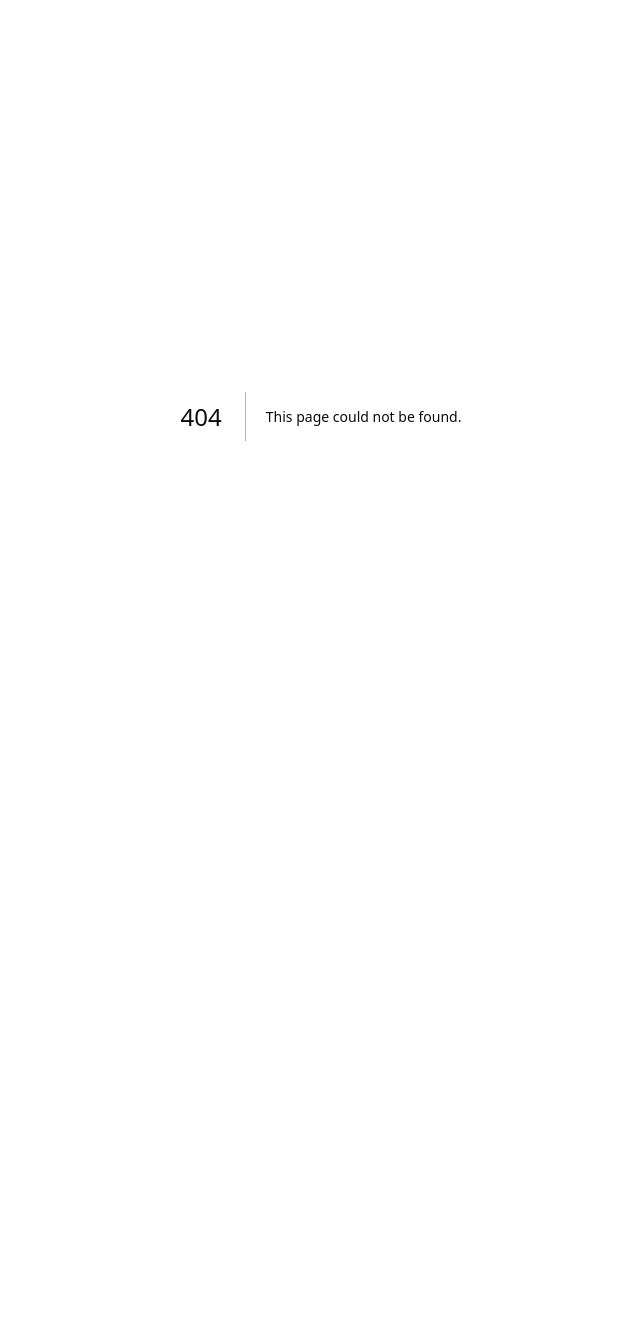
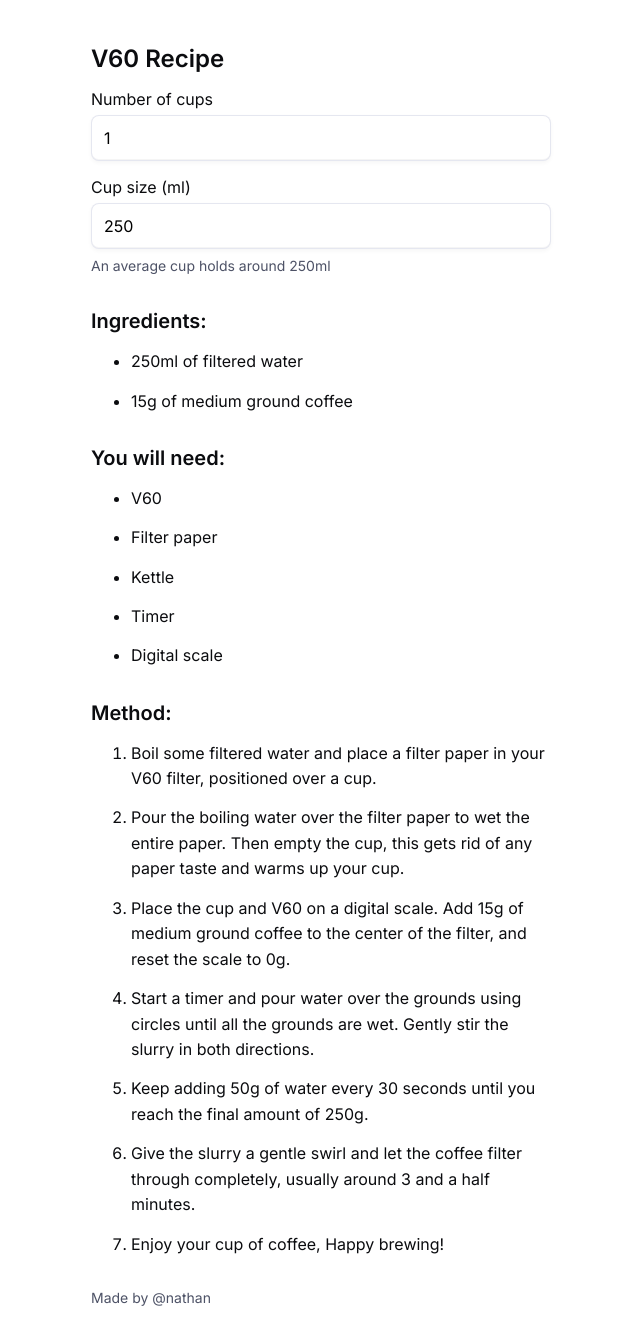
Before and after one commit to nathandorney/v60, a Next.js app: page /page in a window 1280 px wide. Before the commit this address had no page. Shown: the top 1344 px of the page, without its empty margins (319-959 px from the left). Before the commit the page ends 832 px from the top, so only its background shows below. Built offline with nearby package versions, Linux system fonts and the light colour scheme.

Commit message:
did it fix itself?

```diff
--- a/next.config.js
+++ b/next.config.js
@@ -1,6 +1,6 @@
 /** @type {import('next').NextConfig} */
 const nextConfig = {
   reactStrictMode: true,
-}
+};
 
-module.exports = nextConfig
+module.exports = nextConfig;
--- /dev/null
+++ b/pages/page.js
@@ -0,0 +1,16 @@
+import Guide from "../components/Guide";
+
+export default function Home() {
+  return (
+    <>
+      <div className="layout">
+        <h1>V60 Recipe</h1>
+        <Guide />
+
+        <a href="https://read.cv/nathan" className="note">
+          Made by @nathan
+        </a>
+      </div>
+    </>
+  );
+}
```
